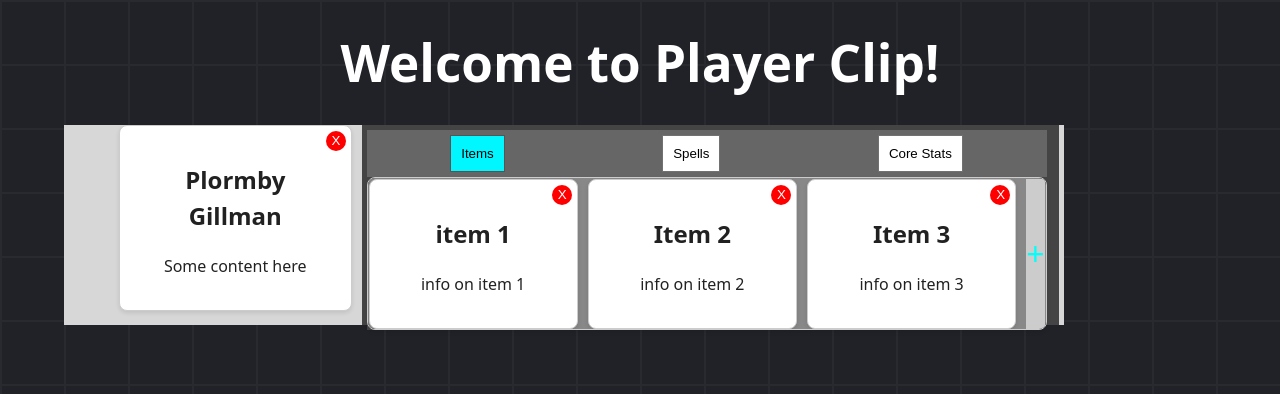
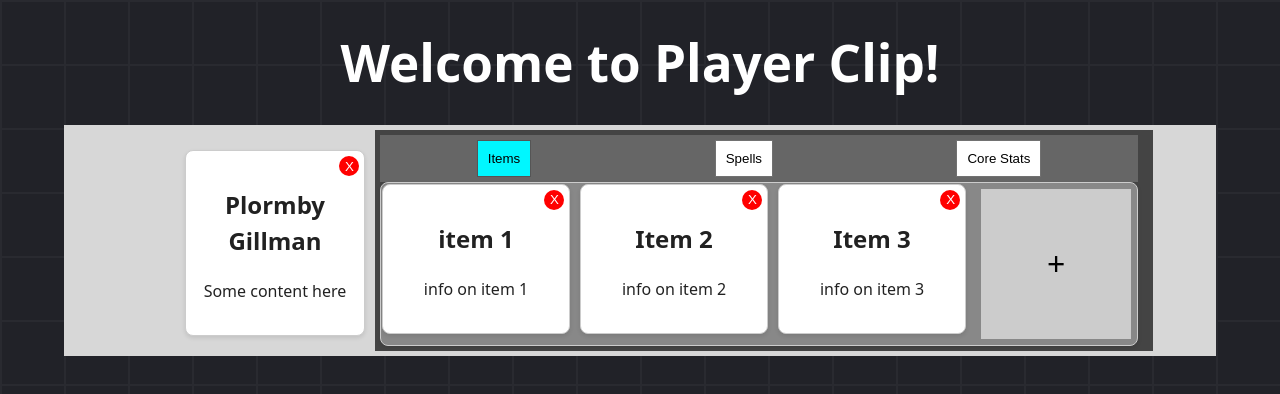
Before and after one commit to PlayerClip/PlayerClip, a React (Vite) app in the folder player-clip/: page / in a window 1280 px wide. Shown: the top 394 px of the page. Built offline with nearby package versions, Linux system fonts and the light colour scheme.

Commit message:
minor changes

```diff
--- a/player-clip/src/css/App.css
+++ b/player-clip/src/css/App.css
@@ -10,10 +10,9 @@
 }
 
 .mainComponent {
-  /* width: 90%;
-  height: 100%; */
-  width: 1000px;
-  height: 200px;
+  width: 90%;
+  height: 100%;
+
   min-width: 400px;
   min-height: 200px;
   background-color: #d7d7d7;
--- a/player-clip/src/css/CardComponent.css
+++ b/player-clip/src/css/CardComponent.css
@@ -8,6 +8,7 @@
     width: 100%;
     height: 100%;
     box-sizing: border-box;
+    min-width: 150px;
 }
 
 .delete-button {
--- a/player-clip/src/css/MainComponent.css
+++ b/player-clip/src/css/MainComponent.css
@@ -12,8 +12,8 @@
 
 .constantView {
   margin: 5px;
-  width: 25%;
-  height: 100%;
+  width: 180px;
+  height: 180px;
   background-color: #f8f8f800;
   box-sizing: border-box;
 }
--- a/player-clip/src/css/TabHolder.css
+++ b/player-clip/src/css/TabHolder.css
@@ -53,6 +53,9 @@
 }
 
 .plus-tile {
+    margin: 5px;
+    height: 150px;
+    min-width: 150px;
     display: flex;
     justify-content: center;
     align-items: center;
@@ -60,5 +63,5 @@
     border: 1px  #717171;
     cursor: pointer;
     font-size: 2rem;
-    color: #00fffb;
+    color: #000000;
 }
```
